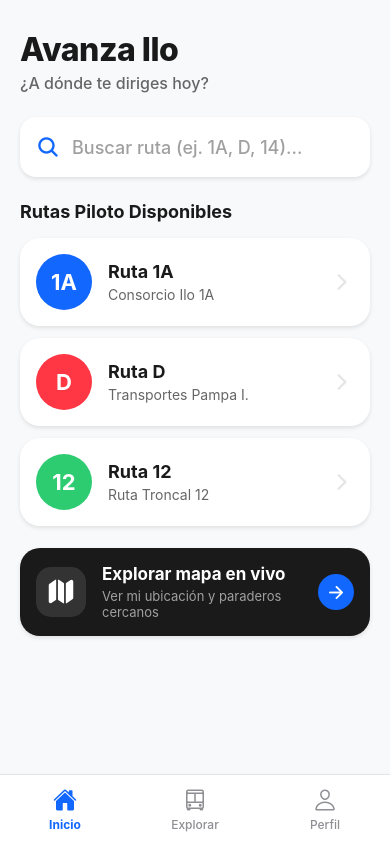
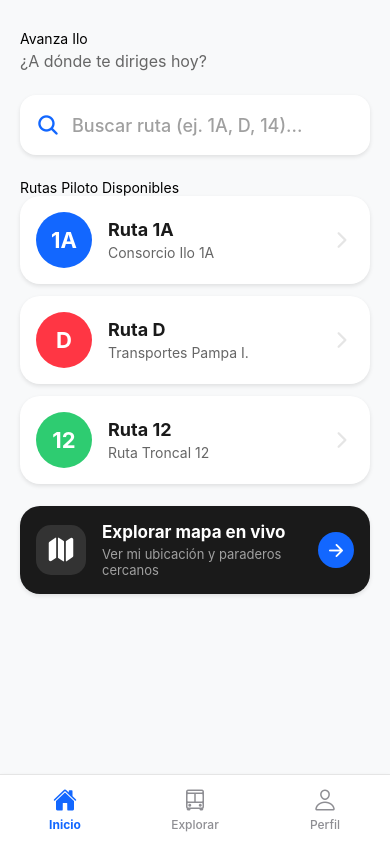
Before and after one commit to OscarPineda1/avanza-ilo, a React Native app: screen /Home in a window 390 px wide. Built offline with nearby package versions, Linux system fonts and the light colour scheme.

Commit message:
fix: correcion de global Style

```diff
--- a/src/styles/global-styles.js
+++ b/src/styles/global-styles.js
@@ -42,36 +42,32 @@ export const theme = {
 
 // 2. CLASES GLOBALES REUTILIZABLES
 export const globalStyles = StyleSheet.create({
-    safeArea: {
-        flex: 1,
-        backgroundColor: theme.colors.background,
+    safeArea: { flex: 1, backgroundColor: theme.colors.background },
+    container: { flex: 1, paddingHorizontal: 20, paddingTop: 20 },
+
+    // Header
+    header: { padding: 20, paddingTop: 40 },
+    title: { fontSize: 24, fontWeight: '800', color: theme.colors.textDark },
+    subtitle: { fontSize: 16, color: theme.colors.textMuted, marginTop: 4 },
+
+    // Filtros
+    filterPill: {
+        paddingHorizontal: 16, paddingVertical: 8, borderRadius: 20,
+        backgroundColor: '#EEE', marginRight: 10, borderWidth: 1, borderColor: '#DDD'
     },
-    container: {
-        flex: 1,
-        paddingHorizontal: 20,
-        paddingTop: 20,
+    filterPillActive: { backgroundColor: theme.colors.primary, borderColor: theme.colors.primary },
+    filterText: { color: theme.colors.textMuted, fontWeight: '600' },
+    filterTextActive: { color: '#FFF' },
+
+    // Tarjetas de Rutas
+    routeCardDetail: {
+        backgroundColor: theme.colors.surface, padding: 16, borderRadius: 12,
+        marginBottom: 12, ...theme.shadows.base
     },
-    headerTitle: {
-        fontSize: 32,
-        fontWeight: '800',
-        color: theme.colors.textDark,
-        letterSpacing: -0.5,
+    routeBadge: {
+        flexDirection: 'row', alignItems: 'center', padding: 8,
+        borderRadius: 8, marginBottom: 8, alignSelf: 'flex-start'
     },
-    subtitle: {
-        fontSize: 16,
-        color: theme.colors.textMuted,
-        marginTop: 4,
-        fontWeight: '500',
-    },
-    sectionTitle: {
-        fontSize: 18,
-        fontWeight: '700',
-        color: theme.colors.textDark,
-        marginBottom: 16,
-    },
-    divider: {
-        height: 1,
-        backgroundColor: theme.colors.border,
-        marginVertical: 10,
-    }
+    empresaText: { fontSize: 16, fontWeight: '700', color: theme.colors.textDark },
+    trajectoryLabel: { fontSize: 14, color: theme.colors.textMuted, marginTop: 2 }
 });
```
